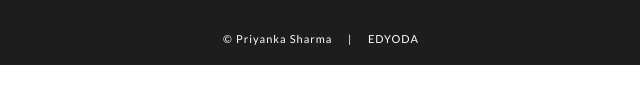
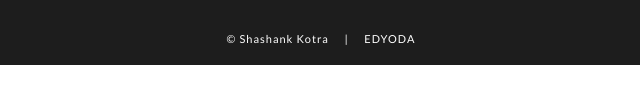
Before and after one commit to KotraShashank/SHANKLANE, a plain HTML site: page footer.html in a window 1280 px wide. Shown: the part 228-332 px from the top of the page, 319-959 px from the left. Drawn offline with Linux system fonts and the light colour scheme.

Commit message:
Add files via upload

```diff
--- a/footer.html
+++ b/footer.html
@@ -45,7 +45,7 @@
                     <p> united states </p>
                 </div>
             </div>
-            <div id="credit"><a href="https://linkedin.com/in/priyanka-sharma-b79401142"> © Priyanka Sharma </a> &nbsp&nbsp&nbsp | &nbsp&nbsp&nbsp <a href="https://www.edyoda.com/" target="_blank"> EDYODA </a></div>
+            <div id="credit"><a href="https://linkedin.com/in/priyanka-sharma-b79401142"> © Shashank Kotra </a> &nbsp&nbsp&nbsp | &nbsp&nbsp&nbsp <a href="https://www.edyoda.com/" target="_blank"> EDYODA </a></div>
         </section>
 
     </footer>
```
